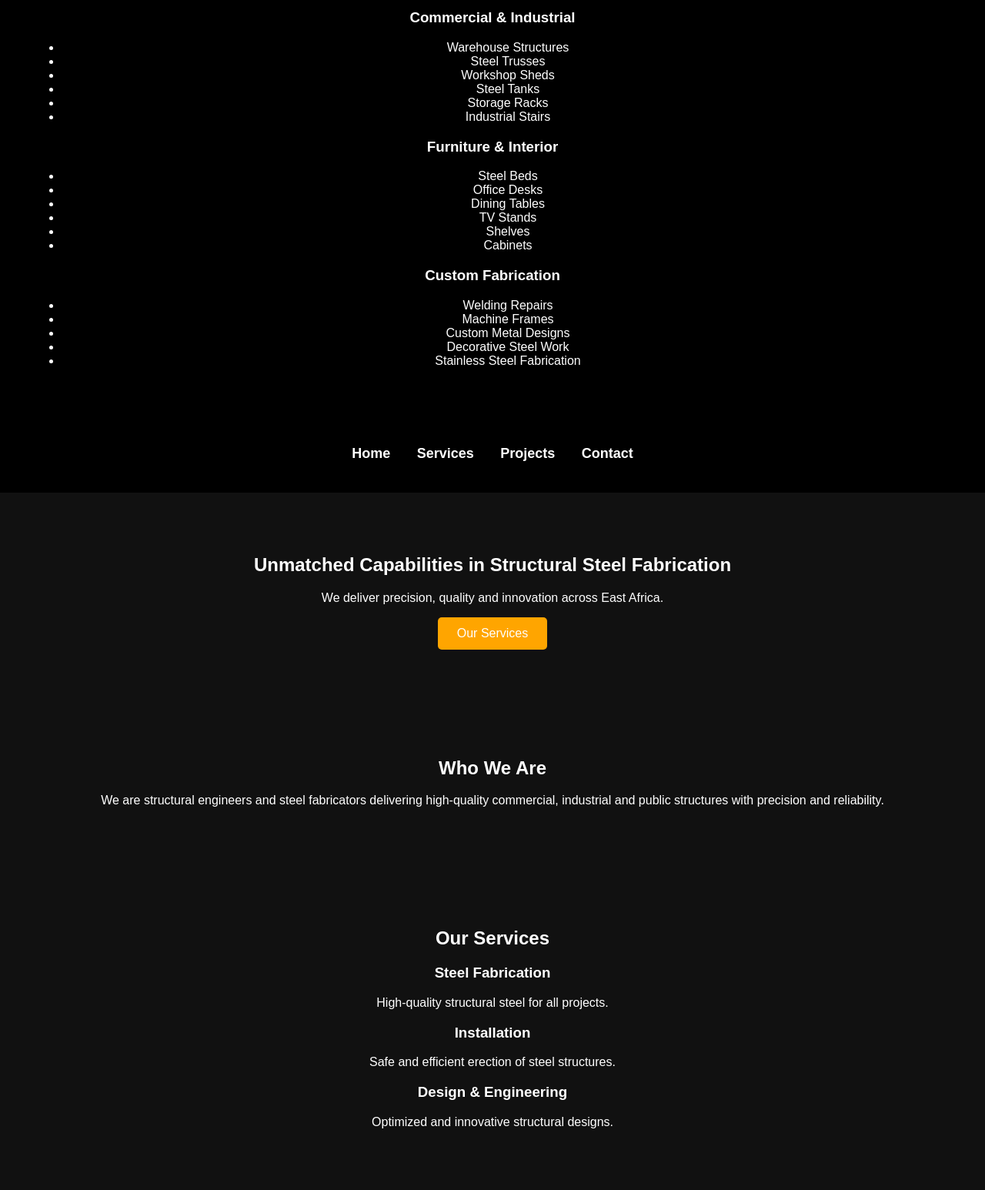
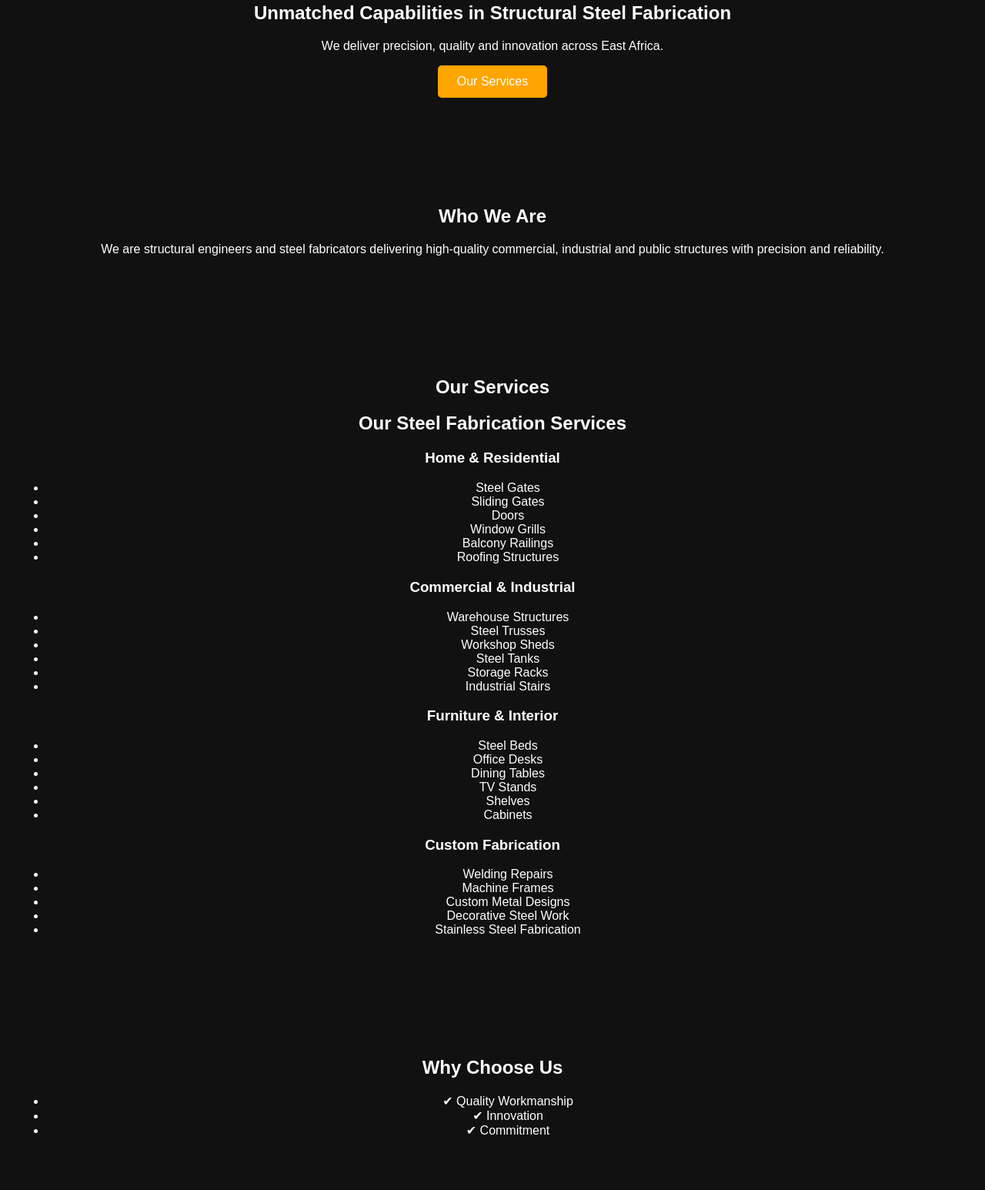
Before and after one commit to naboth21/tano-and-sons-fabricators, a plain HTML site: page index.html in a window 1280 px wide. Shown: the part 429-1975 px from the top of the page at 77% size. Drawn offline with Linux system fonts and the light colour scheme.

Commit message:
Fix HTML structure and remove duplicates

```diff
--- a/index.html
+++ b/index.html
@@ -19,7 +19,45 @@
         <h1>Tano & Sons Fabricators</h1>
 <section id="services">
 
-    <h2>Our Steel Fabrication Services</h2>
+
+    </div>
+
+</section>
+        <nav>
+            <a href="#">Home</a>
+            <a href="#">Services</a>
+            <a href="#">Projects</a>
+            <a href="#">Contact</a>
+        </nav>
+
+    </header>
+
+
+    </nav>
+
+</header>
+
+<!-- HERO SECTION -->
+<section class="hero">
+  <h1>Unmatched Capabilities in Structural Steel Fabrication</h1>
+  <p>We deliver precision, quality and innovation across East Africa.</p>
+  <button onclick="scrollToSection('services')">Our Services</button>
+</section>
+
+<!-- ABOUT -->
+<section id="about" class="about">
+  <h2>Who We Are</h2>
+  <p>
+    We are structural engineers and steel fabricators delivering high-quality
+    commercial, industrial and public structures with precision and reliability.
+  </p>
+</section>
+
+<!-- SERVICES -->
+<section id="services" class="services">
+  <h2>Our Services</h2>
+
+  <h2>Our Steel Fabrication Services</h2>
 
     <div class="services-container">
 
@@ -70,57 +108,6 @@
             </ul>
         </div>
 
-    </div>
-
-</section>
-        <nav>
-            <a href="#">Home</a>
-            <a href="#">Services</a>
-            <a href="#">Projects</a>
-            <a href="#">Contact</a>
-        </nav>
-
-    </header>
-
-
-    </nav>
-
-</header>
-
-<!-- HERO SECTION -->
-<section class="hero">
-  <h1>Unmatched Capabilities in Structural Steel Fabrication</h1>
-  <p>We deliver precision, quality and innovation across East Africa.</p>
-  <button onclick="scrollToSection('services')">Our Services</button>
-</section>
-
-<!-- ABOUT -->
-<section id="about" class="about">
-  <h2>Who We Are</h2>
-  <p>
-    We are structural engineers and steel fabricators delivering high-quality
-    commercial, industrial and public structures with precision and reliability.
-  </p>
-</section>
-
-<!-- SERVICES -->
-<section id="services" class="services">
-  <h2>Our Services</h2>
-
-  <div class="card">
-    <h3>Steel Fabrication</h3>
-    <p>High-quality structural steel for all projects.</p>
-  </div>
-
-  <div class="card">
-    <h3>Installation</h3>
-    <p>Safe and efficient erection of steel structures.</p>
-  </div>
-
-  <div class="card">
-    <h3>Design & Engineering</h3>
-    <p>Optimized and innovative structural designs.</p>
-  </div>
 </section>
 
 <!-- WHY US -->
```
